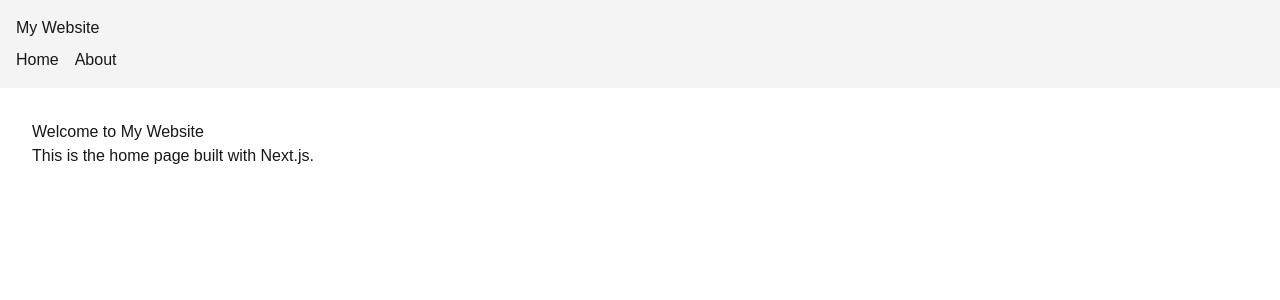
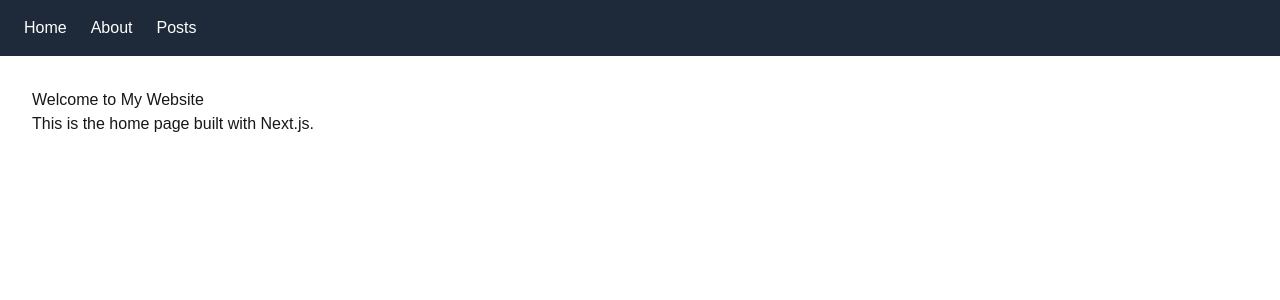
Before and after one commit to ylb43u/alx-project-0x02-setup, a Next.js app in the folder alx-project-0x02/: page / in a window 1280 px wide. Shown: the top 300 px of the page. Built offline with nearby package versions, Linux system fonts and the light colour scheme.

Commit message:
Create and Use a Button Component

```diff
--- a/alx-project-0x02/components/layout/Header.tsx
+++ b/alx-project-0x02/components/layout/Header.tsx
@@ -4,11 +4,11 @@
 
 const Header: React.FC = () => {
   return (
-    <header style={{ padding: '1rem', background: '#f4f4f4' }}>
-      <h1>My Website</h1>
-      <nav style={{ marginTop: '0.5rem' }}>
-        <Link href="/home" style={{ marginRight: '1rem' }}>Home</Link>
-        <Link href="/about">About</Link>
+    <header className="bg-gray-800 text-white px-6 py-4">
+      <nav className="flex gap-6">
+        <Link href="/home" className="hover:text-blue-400">Home</Link>
+        <Link href="/about" className="hover:text-blue-400">About</Link>
+        <Link href="/posts" className="hover:text-blue-400">Posts</Link>
       </nav>
     </header>
   );
--- /dev/null
+++ b/alx-project-0x02/pages/posts.tsx
@@ -0,0 +1,17 @@
+// pages/posts.tsx
+import React from 'react';
+import Header from '@/components/layout/Header';
+
+const PostsPage: React.FC = () => {
+  return (
+    <>
+      <Header />
+      <main className="p-8">
+        <h1 className="text-2xl font-bold">Posts Page</h1>
+        <p>Welcome to the Posts page.</p>
+      </main>
+    </>
+  );
+};
+
+export default PostsPage;
```
